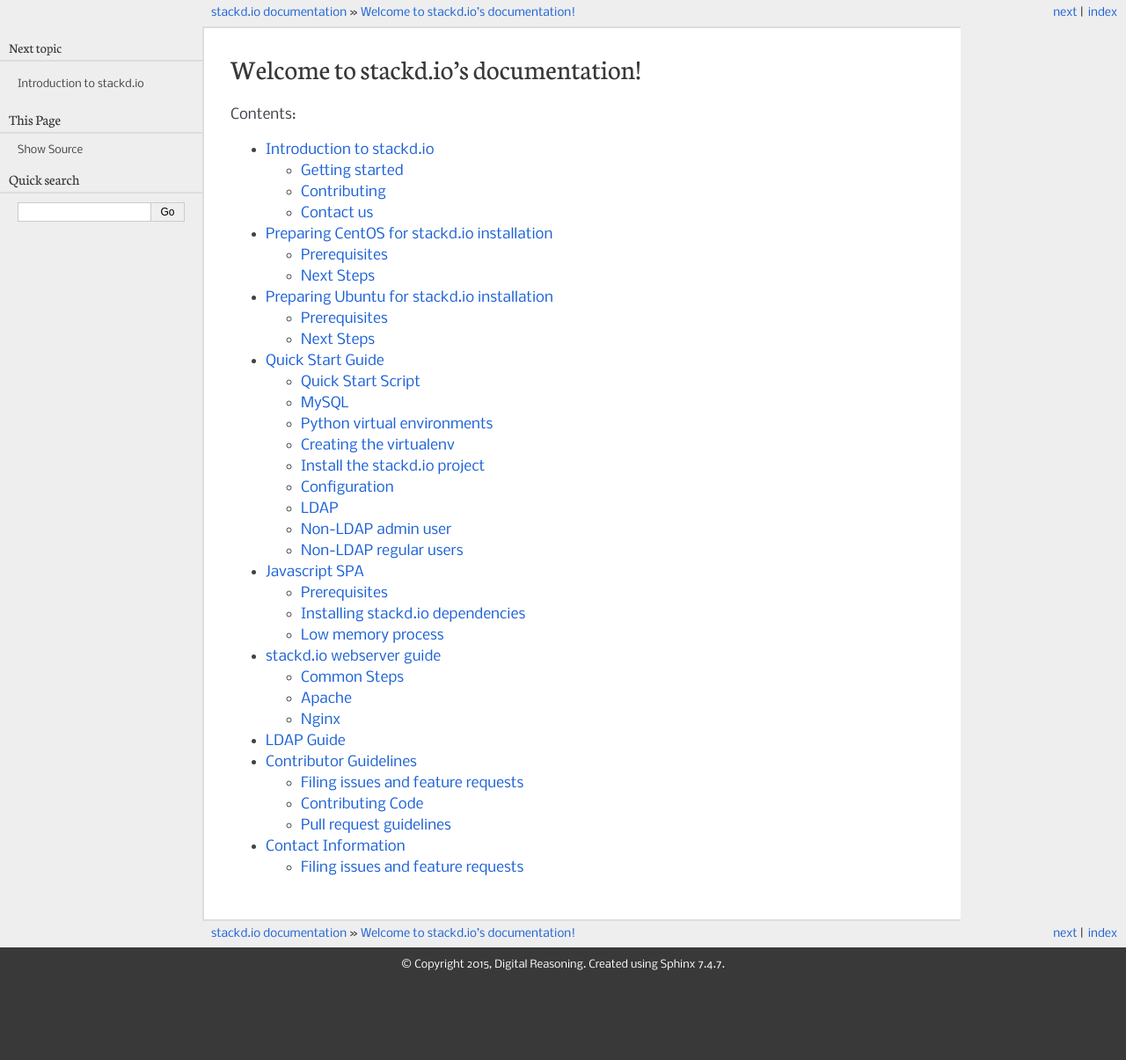
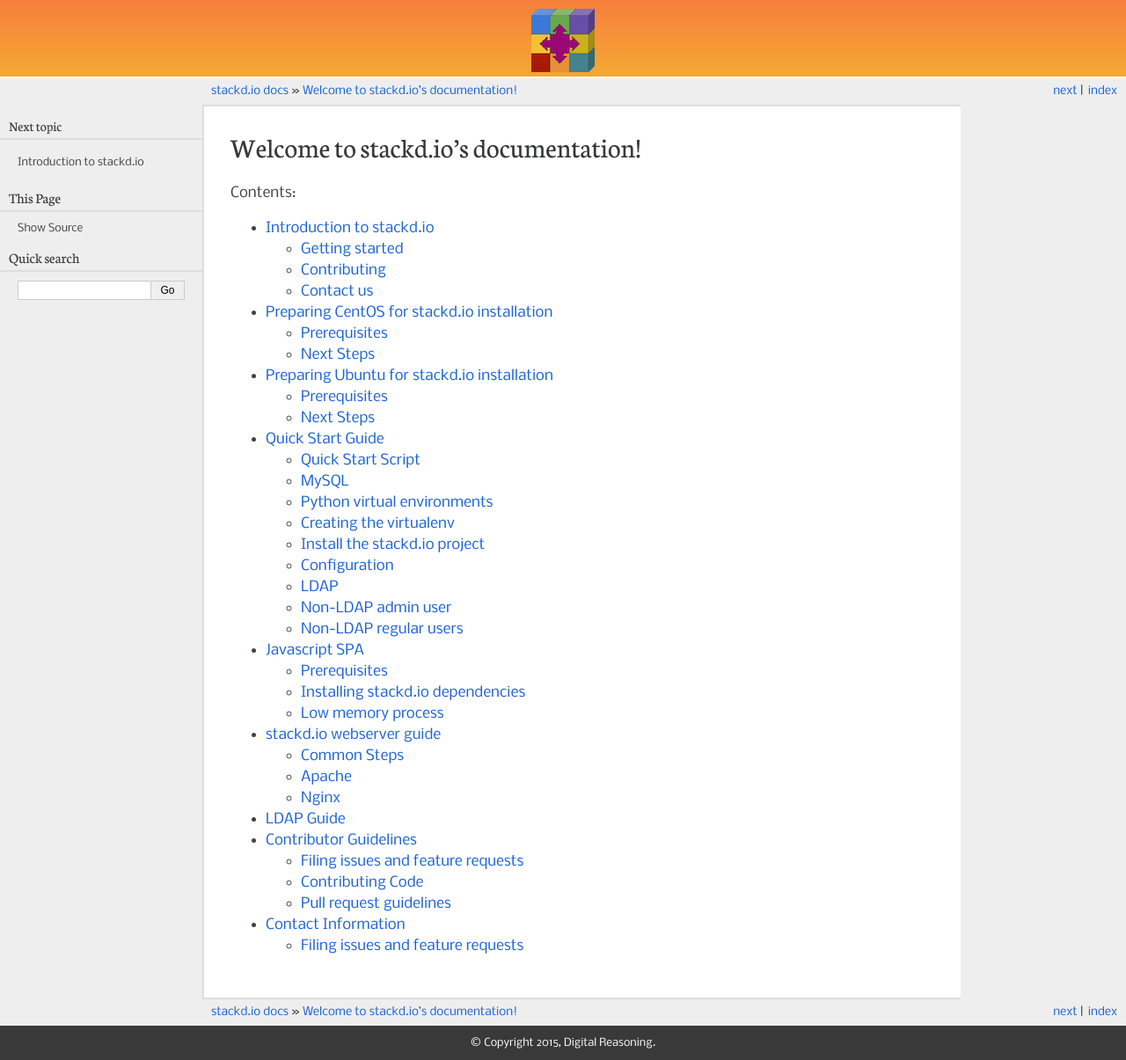
Before and after one commit to digitalreasoning/stackdio_documentation, a Sphinx documentation site: the page built from source/index.rst, in a window 1280 px wide. Shown: the whole page at 88% size. Built offline with Sphinx 7.4.7, drawn with Linux system fonts in a browser that asks for light colours; before the commit the page ends 1116 px from its top, so only the background shows below that.

Commit message:
added icons

```diff
--- a/source/conf.py
+++ b/source/conf.py
@@ -121,21 +121,21 @@
 html_title = 'stackd.io documentation'
 
 # A shorter title for the navigation bar.  Default is the same as html_title.
-#html_short_title = None
+html_short_title = 'stackd.io docs'
 
 # The name of an image file (relative to this directory) to place at the top
 # of the sidebar.
-#html_logo = None
-
-# The name of an image file (within the static path) to use as favicon of the
-# docs.  This file should be a Windows icon file (.ico) being 16x16 or 32x32
-# pixels large.
-#html_favicon = None
+html_logo = '_static/_images/stackd.io.png'
 
 # Add any paths that contain custom static files (such as style sheets) here,
 # relative to this directory. They are copied after the builtin static files,
 # so a file named "default.css" will overwrite the builtin "default.css".
 html_static_path = ['_static']
+
+# The name of an image file (within the static path) to use as favicon of the
+# docs.  This file should be a Windows icon file (.ico) being 16x16 or 32x32
+# pixels large.
+html_favicon = 'favicon.ico'
 
 # Add any extra paths that contain custom files (such as robots.txt or
 # .htaccess) here, relative to this directory. These files are copied
@@ -170,7 +170,7 @@
 #html_show_sourcelink = True
 
 # If true, "Created using Sphinx" is shown in the HTML footer. Default is True.
-#html_show_sphinx = True
+html_show_sphinx = False
 
 # If true, "(C) Copyright ..." is shown in the HTML footer. Default is True.
 #html_show_copyright = True
```
Also changed, not shown: source/_static/_images/dr-globe-black.png (added), source/_static/_images/dr-logo-black.png (added), source/_static/_images/dr-logo-white.png (added), source/_static/_images/dr_logo (1).png (added), source/_static/_images/dr_logo.png (added), source/_static/_images/stackd.io.png (added), source/_static/favicon.ico (added).
